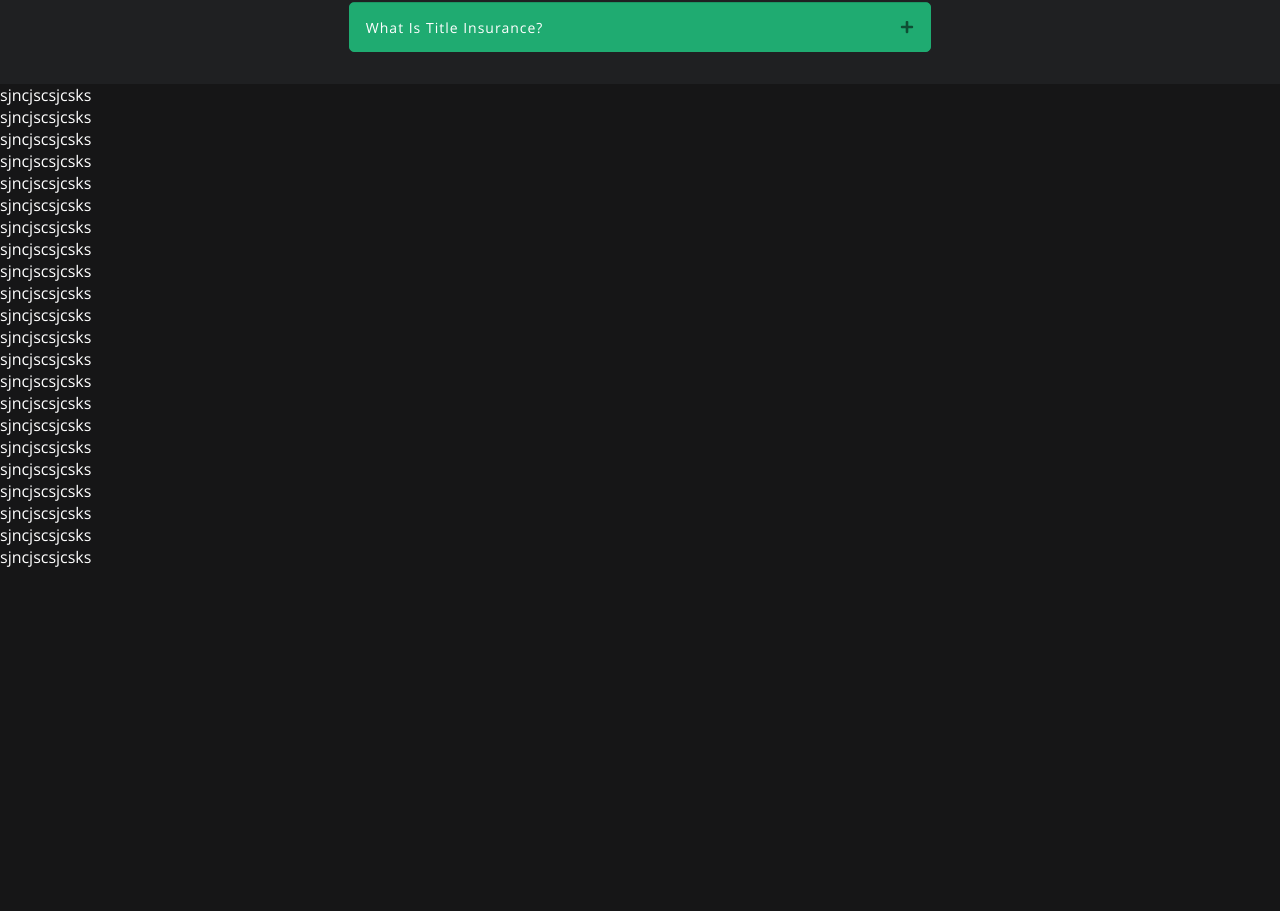
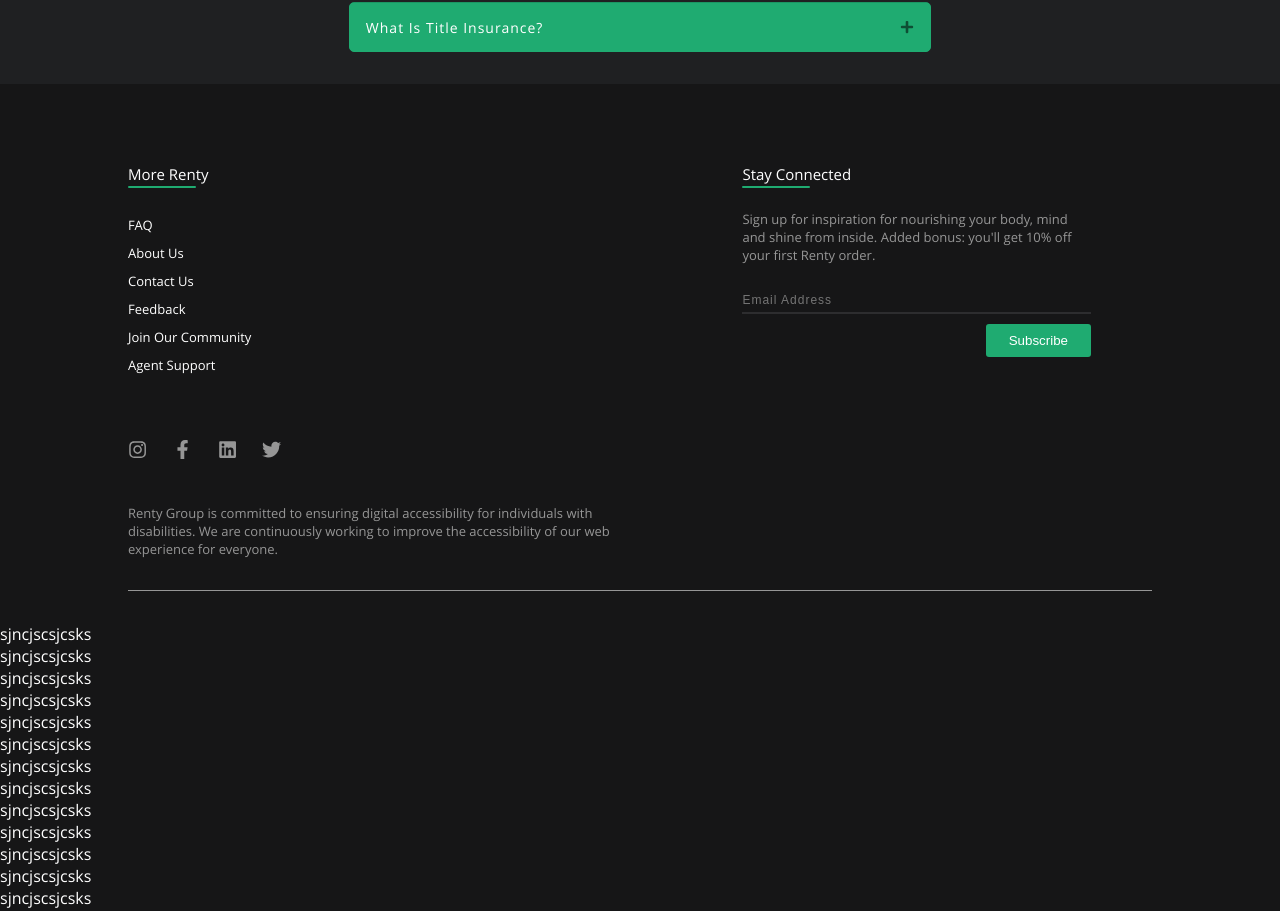
Before and after one commit to collins-cl/Estate-Landing-Page, a React app: page / in a window 1280 px wide. Shown: the part 3196-4107 px from the top of the page. Before the commit the page ends 3764 px from the top, so only its background shows below. Built offline with nearby package versions, Linux system fonts and the light colour scheme; the HTML template or start-up script is replaced by a standard one.

Commit message:
working on footer + first push on footer

```diff
--- /dev/null
+++ b/src/Components/Footer/Footer.jsx
@@ -0,0 +1,74 @@
+import React from "react";
+import css from "../Footer/Footer.module.css";
+import { Link } from "react-router-dom";
+import {
+  FaInstagram,
+  FaFacebookF,
+  FaTwitter,
+  FaLinkedin,
+} from "react-icons/fa";
+
+const Footer = () => {
+  return (
+    <div className={css.footer}>
+      <div className={css.foot_boxes}>
+        <div className={css.f_box1}>
+          <div className={css.head}>More Renty</div>
+          <div className={css.links}>
+            <Link to="/">FAQ</Link>
+            <Link to="/">About Us</Link>
+            <Link to="/">Contact Us</Link>
+            <Link to="/">Feedback</Link>
+            <Link to="/">Join Our Community</Link>
+            <Link to="/">Agent Support</Link>
+          </div>
+        </div>
+
+        <div className={css.f_box2}>
+          <div className={css.head}>Stay Connected</div>
+
+          <div className={css.newsletter}>
+            Sign up for inspiration for nourishing your body, mind and shine
+            from inside. Added bonus: you'll get 10% off your first Renty order.
+          </div>
+
+          <form action="">
+            <input type="email" name="" required placeholder="Email Address" />
+            <div className={css.button}>
+              <button type="submit">Subscribe</button>
+            </div>
+          </form>
+        </div>
+      </div>
+
+      <div className={css.socials}>
+        <a href="http://" target="_blank" rel="noopener noreferrer">
+          <FaInstagram />
+        </a>
+        <a href="http://" target="_blank" rel="noopener noreferrer">
+          <FaFacebookF />
+        </a>
+        <a href="http://" target="_blank" rel="noopener noreferrer">
+          <FaLinkedin />
+        </a>
+        <a href="http://" target="_blank" rel="noopener noreferrer">
+          <FaTwitter />
+        </a>
+      </div>
+
+      <div className={css.info}>
+        Renty Group is committed to ensuring digital accessibility for
+        individuals with disabilities. We are continuously working to improve
+        the accessibility of our web experience for everyone.
+      </div>
+
+      <div className={css.hr}></div>
+
+      <div className={css.rights}>
+
+      </div>
+    </div>
+  );
+};
+
+export default Footer;
--- /dev/null
+++ b/src/Components/Footer/Footer.module.css
@@ -0,0 +1,130 @@
+.footer {
+  max-width: 80%;
+  margin: auto;
+  margin-top: 3em;
+  padding: 2em 0;
+}
+
+.foot_boxes {
+  display: flex;
+  justify-content: space-between;
+}
+
+.f_box1 {
+  width: 40%;
+}
+
+.head {
+  font-size: 15px;
+  font-weight: 600;
+  position: relative;
+}
+
+.head::after {
+  content: "";
+  position: absolute;
+  bottom: 0;
+  margin-bottom: -4px;
+  left: 0;
+  width: 4.5em;
+  height: 2px;
+  border-radius: 5px;
+  background-color: #1fab71;
+}
+
+.links {
+  margin-top: 2em;
+  display: flex;
+  flex-direction: column;
+  gap: 10px;
+  color: #969696;
+}
+
+.links a {
+  font-weight: 100;
+  font-size: 13px;
+}
+
+.f_box2 {
+  max-width: 40%;
+}
+
+.newsletter {
+  margin-top: 2em;
+  color: #969696;
+  font-size: 13px;
+  width: 85%;
+}
+
+.f_box2 form {
+  margin-top: 1em;
+  display: flex;
+  flex-direction: column;
+  width: 85%;
+}
+
+input {
+  padding: 10px 0 5px 0;
+  background: transparent;
+  border: none;
+  outline: none;
+  color: white;
+  font-size: 15px;
+  font-weight: 100;
+  border-bottom: 2px solid #2d2d2f;
+}
+
+input::placeholder {
+  font-size: 12px;
+  letter-spacing: 1px;
+}
+.button {
+  width: 100%;
+  display: flex;
+  justify-content: end;
+}
+
+button {
+  margin-top: 10px;
+  width: 30%;
+  padding: 9px 7px;
+  background: #1fab71;
+  color: white;
+  border: none;
+  outline: none;
+  border-radius: 3px;
+  cursor: pointer;
+}
+
+.socials {
+  width: 15%;
+  margin-top: 4em;
+  display: flex;
+  justify-content: space-between;
+  align-items: center;
+}
+
+.socials a {
+  font-size: 1.2em;
+  color: #969696;
+  transition: color 0.2s;
+}
+
+.socials a:hover {
+  color: white;
+}
+
+.info {
+  color: #969696;
+  font-weight: 100;
+  font-size: 13px;
+  width: 52%;
+  margin-top: 3em;
+}
+
+.hr{
+    margin-top: 2em;
+    color: #969696;
+    background-color: #969696;
+    height: 1px;
+}
--- a/src/Pages/Home/Home.jsx
+++ b/src/Pages/Home/Home.jsx
@@ -2,6 +2,7 @@ import React from "react";
 import Accordions from "../../Components/Accordion/Accordions";
 import Auctions from "../../Components/Auctions/Auctions";
 import Benefits from "../../Components/Benefits/Benefits";
+import Footer from "../../Components/Footer/Footer";
 import Hero from "../../Components/Hero/Hero";
 import Popular from "../../Components/Popular/Popular";
 import Services from "../../Components/Services/Services";
@@ -15,7 +16,8 @@ const Home = () => {
       <Services />
       <Benefits />
       {/* <Popular /> */}
-      <Accordions/>
+      <Accordions />
+      <Footer />
       <p>sjncjscsjcsks</p>
       <p>sjncjscsjcsks</p>
       <p>sjncjscsjcsks</p>
--- a/src/index.css
+++ b/src/index.css
@@ -37,6 +37,13 @@ body::-webkit-scrollbar{
 
 @font-face {
   font-family: "OpenSans";
+  font-weight: 100;
+  src: local("OpenSans"),
+    url("../src/Fonts/Open_Sans/static/OpenSans/OpenSans-Light.ttf");
+}
+
+@font-face {
+  font-family: "OpenSans";
   font-weight: 900;
   src: local("OpenSans"),
     url("../src/Fonts/Open_Sans/static/OpenSans/OpenSans-ExtraBold.ttf");
--- a/src/main.jsx
+++ b/src/main.jsx
@@ -4,6 +4,7 @@ import App from "./App";
 import "./index.css";
 import "../src/Fonts/Open_Sans/static/OpenSans/OpenSans-Regular.ttf";
 import "../src/Fonts/Open_Sans/static/OpenSans/OpenSans-Medium.ttf";
+import "../src/Fonts/Open_Sans/static/OpenSans/OpenSans-Light.ttf";
 import "../src/Fonts/Sora/static/Sora-ExtraBold.ttf";
 
 ReactDOM.createRoot(document.getElementById("root")).render(
```
